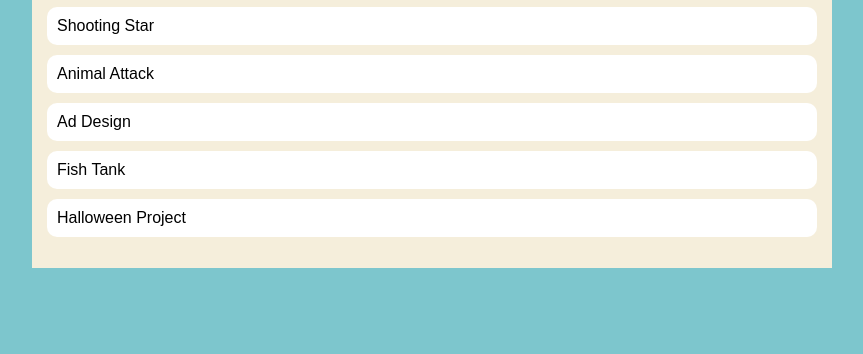
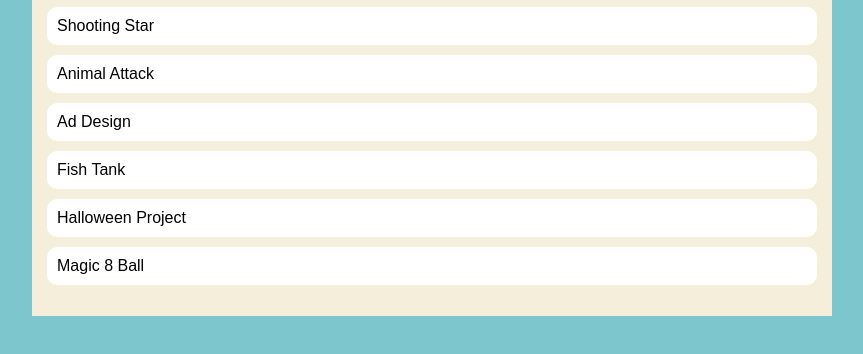
Before and after one commit to brettadams1/brettadams.github.io, a plain HTML site: page portfolio.html in a window 1280 px wide. Shown: the part 400-754 px from the top of the page, without its empty margins (208-1071 px from the left). Drawn offline with Linux system fonts and the light colour scheme.

Commit message:
Add 8 ball project

```diff
--- a/portfolio.html
+++ b/portfolio.html
@@ -33,6 +33,7 @@
                         <li><a href="https://www.khanacademy.org/computer-programming/spin-off-of-project-ad-design/6741592884428800">Ad Design</a></li>
                         <li><a href="https://www.khanacademy.org/computer-programming/spin-off-of-project-fish-tank/6460652853444608">Fish Tank</a></li>
                         <li><a href="https://www.khanacademy.org/computer-programming/halloween-project/5929552204840960">Halloween Project</a></li>
+                        <li><a href="https://www.khanacademy.org/computer-programming/spin-off-of-project-magic-8-ball/6303655522779136">Magic 8 Ball</a></li>
                     </ul>
                 </div>
             </main>
```
